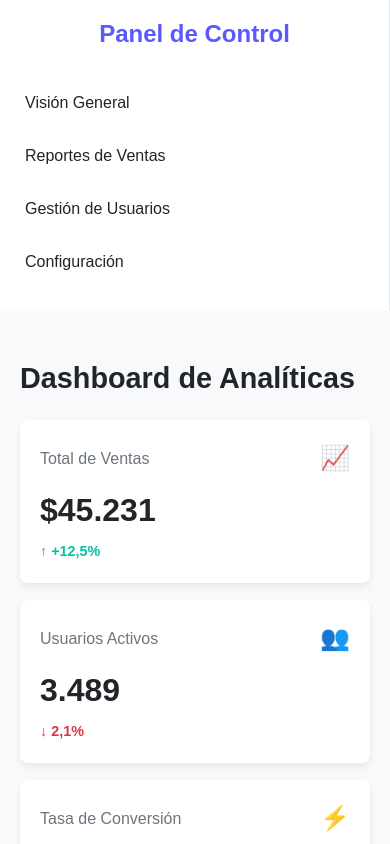
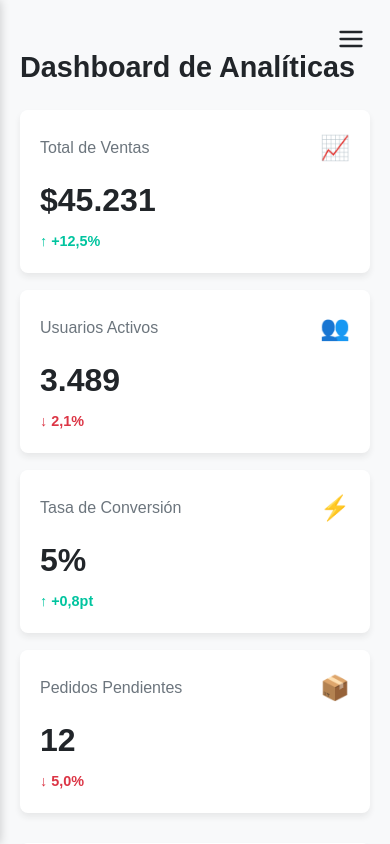
Before and after one commit to carlamunti89/analytic-dashboard-project, a React (Create React App) app: page / in a window 390 px wide. Built offline with nearby package versions, Linux system fonts and the light colour scheme.

Commit message:
feat: Implemented responsive sidebar

```diff
--- a/src/App.js
+++ b/src/App.js
@@ -9,6 +9,7 @@ import dashboardData from "./data/dashboardData.json";
 function App() {
   const [metrics, setMetrics] = useState([]);
   const [isLoading, setIsLoading] = useState(true);
+  const [isSidebarOpen, setIsSidebarOpen] = useState(false);
   useEffect(() => {
     // Simulación de carga de datos: 2 segundos de retraso
     const timer = setTimeout(() => {
@@ -17,6 +18,10 @@ function App() {
     }, 2000); // 2000 milisegundos = 2 segundos
     return () => clearTimeout(timer); // Limpiar el timer si el componente se desmonta
   }, []);
+
+  const toggleSidebar = () => {
+    setIsSidebarOpen(!isSidebarOpen);
+  };
 
   const formatValue = (value, unit) => {
     const options = {
@@ -47,9 +52,11 @@ function App() {
   };
 
   return (
-    <div className="dashboard-container">
+    <div
+      className={`dashboard-container ${isSidebarOpen ? "sidebar-open" : ""}`}
+    >
       {/* 1. Área del Sidebar */}
-      <aside className="sidebar">
+      <aside className="sidebar" onClick={toggleSidebar}>
         <h2>Panel de Control</h2>
         <nav>
           <ul>
@@ -62,7 +69,30 @@ function App() {
       </aside>
 
       {/* 2. Área del Contenido Principal */}
-      <main className="main-content">
+      <main
+        className="main-content"
+        onClick={isSidebarOpen ? toggleSidebar : undefined}
+      >
+        {/* Botón para Abrir/Cerrar el Sidebar (visible solo en móvil) */}
+        <button className="sidebar-toggle-btn" onClick={toggleSidebar}>
+          {/* Usamos un ícono SVG o texto para el botón */}
+          <svg
+            xmlns="http://www.w3.org/2000/svg"
+            width="24"
+            height="24"
+            viewBox="0 0 24 24"
+            fill="none"
+            stroke="currentColor"
+            strokeWidth="2"
+            strokeLinecap="round"
+            strokeLinejoin="round"
+          >
+            <line x1="3" y1="12" x2="21" y2="12"></line>
+            <line x1="3" y1="6" x2="21" y2="6"></line>
+            <line x1="3" y1="18" x2="21" y2="18"></line>
+          </svg>
+        </button>
+
         <h1>Dashboard de Analíticas</h1>
         {isLoading ? (
           <Spinner />
--- a/src/styles/base/_variables.scss
+++ b/src/styles/base/_variables.scss
@@ -22,3 +22,7 @@ $font-size-base: 16px;
 // Media Queries Breakpoints
 $breakpoint-tablet: 768px;
 $breakpoint-desktop: 1024px;
+
+// Variables de Layout
+$sidebar-width: 250px; // O el valor que uses para el ancho del sidebar
+$breakpoint-desktop: 1024px; // Punto de quiebre para el diseño Grid
--- a/src/styles/layout/_dashboard-grid.scss
+++ b/src/styles/layout/_dashboard-grid.scss
@@ -8,6 +8,7 @@
   grid-template-rows: auto 1fr;
   height: 100vh;
   overflow: hidden;
+  position: relative;
 }
 
 // ----------------------------------------------------------------
@@ -52,3 +53,69 @@
     padding-bottom: 50px;
   }
 }
+
+/* ---------------------------------------------------------------- */
+/* RESPONSIVIDAD DEL SIDEBAR (MÓVIL) */
+/* ---------------------------------------------------------------- */
+
+@media (max-width: $breakpoint-desktop - 1px) {
+  .dashboard-container {
+    // En móvil, el contenedor usa 1 columna completa
+    grid-template-columns: 1fr;
+    grid-template-areas: "main";
+  }
+
+  .sidebar {
+    // El sidebar se convierte en un panel de overlay
+    position: absolute;
+    top: 0;
+    left: 0;
+    bottom: 0;
+    width: $sidebar-width; // Ancho fijo
+    height: 100%;
+    z-index: 100; // Siempre encima
+    transform: translateX(-100%); // Oculto por defecto
+    transition: transform 0.3s ease-in-out;
+    box-shadow: 0 0 10px rgba(0, 0, 0, 0.2); // Sombra cuando está abierto
+  }
+
+  // Estado cuando el botón de toggle está activado
+  .dashboard-container.sidebar-open .sidebar {
+    transform: translateX(0); // Muestra el sidebar
+  }
+}
+/* ---------------------------------------------------------------- */
+/* ESTILOS DEL BOTÓN DE TOGGLE */
+/* ---------------------------------------------------------------- */
+
+.sidebar-toggle-btn {
+  display: none; // Oculto por defecto en desktop
+  position: absolute;
+  top: 20px;
+  right: 20px;
+  z-index: 101; // Encima de todo, incluido el sidebar
+
+  // Estilos de botón simples
+  background: none;
+  border: none;
+  cursor: pointer;
+  padding: 5px;
+  color: $color-text-dark;
+
+  svg {
+    width: 28px;
+    height: 28px;
+  }
+}
+
+// Hacemos el botón visible solo en pantallas pequeñas
+@media (max-width: $breakpoint-desktop - 1px) {
+  .sidebar-toggle-btn {
+    display: block; // Muestra el botón en móvil
+  }
+}
+
+// Cuando el sidebar está abierto en móvil, puedes darle un estilo diferente al botón si lo necesitas
+// .dashboard-container.sidebar-open .sidebar-toggle-btn {
+//     // Por ejemplo, cambiar a una 'X' o cambiar el color
+// }
```
